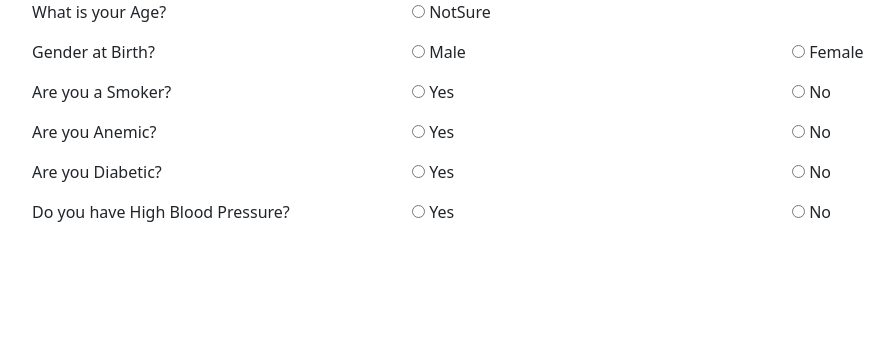
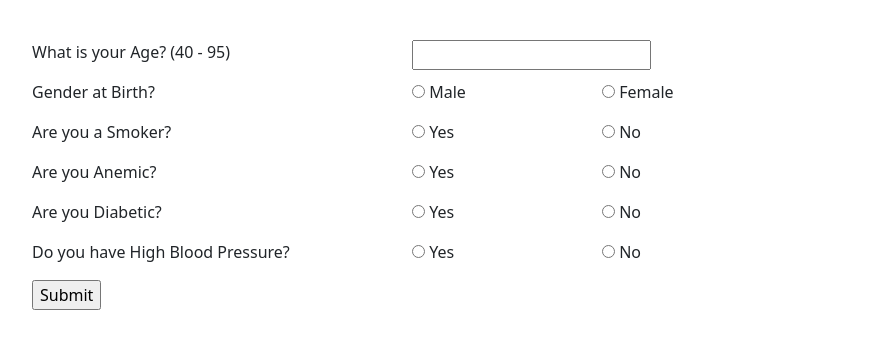
Before and after one commit to njneubauer/code_hearted, a Flask app: template templates/patient_calc.html in a window 1280 px wide. Shown: the part 56-405 px from the top of the page, without its empty margins (50-944 px from the left). Run offline with Flask 2, Linux system fonts and the light colour scheme; the template is opened without the code that fills it, so the values that code supplies are empty.

Commit message:
validation values accepted from screen

```diff
--- a/templates/patient_calc.html
+++ b/templates/patient_calc.html
@@ -8,7 +8,7 @@
   <!-- Bootstrap CSS -->
   <link href="https://cdn.jsdelivr.net/npm/bootstrap@5.0.1/dist/css/bootstrap.min.css" rel="stylesheet"
     integrity="sha384-+0n0xVW2eSR5OomGNYDnhzAbDsOXxcvSN1TPprVMTNDbiYZCxYbOOl7+AMvyTG2x" crossorigin="anonymous">
-  <link rel="stylesheet" href="./static/style.css">
+  <link rel="stylesheet" href="../static/style.css">
   <title>Heart Failure Calc</title>
 
 </head>
@@ -39,29 +39,32 @@
 
   <div class="container">
 
-    <!-- Start - Age Row  ?????  -->
+    <!-- Start - Age Row -->
+    <!-- <div class="row"> -->
+    <p>&nbsp;</p>
+    <form action="/patient_data" method="POST">
       <div class="row">
-
-      <p class="col-4"> What is your Age? </p>
-      <div class="col-4 custom-control custom-radio custom-control-inline">
-        <input type="radio" id="customRadioInline1" name="customRadioInline1" class="custom-control-input" value="1">
-        <label class="custom-control-label" for="customRadioInline1"> NotSure </label>
+        <p class="col-4"> What is your Age? (40 - 95) </p>
+        <div class="col-2 custom-control custom-radio custom-control-inline">
+          <input type="text" id="age" name="age" class="custom-control-input" value="">
+          <!-- <label class="custom-control-label" for="customRadioInline1"> NotSure </label> -->
+        </div>
       </div>
 
-    </div>
+      <!-- </div> -->
       <!-- End - Age row -->
 
       <!-- Start - Gender at Birth row -->
       <div class="row">
 
         <p class="col-4"> Gender at Birth? </p>
-      <div class="col-4 custom-control custom-radio custom-control-inline">
-        <input type="radio" id="customRadioInline1" name="customRadioInline1" class="custom-control-input" value="1">
+        <div class="col-2 custom-control custom-radio custom-control-inline">
+          <input type="radio" id="gender" name="gender" class="custom-control-input" value="1">
           <label class="custom-control-label" for="customRadioInline1">Male</label>
         </div>
 
-      <div class="col-4 custom-control custom-radio custom-control-inline">
-        <input type="radio" id="customRadioInline2" name="customRadioInline1" class="custom-control-input" value="0">
+        <div class="col-2 custom-control custom-radio custom-control-inline">
+          <input type="radio" id="gender" name="gender" class="custom-control-input" value="0">
           <label class="custom-control-label" for="customRadioInline2">Female</label>
         </div>
 
@@ -71,15 +74,15 @@
       <!-- Start - Smoker row -->
       <div class="row">
 
-      <p class="col-4"> Are you a Smoker? </p>
-      <div class="col-4 custom-control custom-radio custom-control-inline">
-        <input type="radio" id="customRadioInline1" name="customRadioInline1" class="custom-control-input" value="1">
-        <label class="custom-control-label" for="customRadioInline1">Yes</label>
+        <p class="col-4 text-right"> Are you a Smoker? </p>
+        <div class="col-2 custom-control custom-radio custom-control-inline">
+          <input type="radio" id="smoker" name="smoker" class="custom-control-input text-leftt" value="1">
+          <label class="custom-control-label text-right" for="customRadioInline3">Yes</label>
         </div>
 
-      <div class="col-4 custom-control custom-radio custom-control-inline">
-        <input type="radio" id="customRadioInline2" name="customRadioInline1" class="custom-control-input" value="0">
-        <label class="custom-control-label" for="customRadioInline2">No</label>
+        <div class="col-6 custom-control custom-radio custom-control-inline">
+          <input type="radio" id="smoker" name="smoker" class="custom-control-input text-left" value="0">
+          <label class="custom-control-label" for="customRadioInline4">No</label>
         </div>
 
       </div>
@@ -89,14 +92,14 @@
       <div class="row">
 
         <p class="col-4"> Are you Anemic? </p>
-      <div class="col-4 custom-control custom-radio custom-control-inline">
-        <input type="radio" id="customRadioInline1" name="customRadioInline1" class="custom-control-input" value="1">
-        <label class="custom-control-label" for="customRadioInline1">Yes</label>
+        <div class="col-2 custom-control custom-radio custom-control-inline">
+          <input type="radio" id="anemic" name="anemic" class="custom-control-input" value="1">
+          <label class="custom-control-label" for="customRadioInline5">Yes</label>
         </div>
 
-      <div class="col-4 custom-control custom-radio custom-control-inline">
-        <input type="radio" id="customRadioInline2" name="customRadioInline1" class="custom-control-input" value="0">
-        <label class="custom-control-label" for="customRadioInline2">No</label>
+        <div class="col-6 custom-control custom-radio custom-control-inline">
+          <input type="radio" id="anemic" name="anemic" class="custom-control-input" value="0">
+          <label class="custom-control-label" for="customRadioInline6">No</label>
         </div>
 
       </div>
@@ -106,14 +109,14 @@
       <div class="row">
 
         <p class="col-4"> Are you Diabetic? </p>
-      <div class="col-4 custom-control custom-radio custom-control-inline">
-        <input type="radio" id="customRadioInline1" name="customRadioInline1" class="custom-control-input" value="1">
-        <label class="custom-control-label" for="customRadioInline1"> Yes </label>
+        <div class="col-2 custom-control custom-radio custom-control-inline">
+          <input type="radio" id="diabetic" name="diabetic" class="custom-control-input" value="1">
+          <label class="custom-control-label" for="customRadioInline7"> Yes </label>
         </div>
 
-      <div class="col-4 custom-control custom-radio custom-control-inline">
-        <input type="radio" id="customRadioInline2" name="customRadioInline1" class="custom-control-input" value="0">
-        <label class="custom-control-label" for="customRadioInline2"> No </label>
+        <div class="col-6 custom-control custom-radio custom-control-inline">
+          <input type="radio" id="diabetic" name="diabetic" class="custom-control-input" value="0">
+          <label class="custom-control-label" for="customRadioInline8"> No </label>
         </div>
 
       </div>
@@ -123,17 +126,19 @@
       <div class="row">
 
         <p class="col-4"> Do you have High Blood Pressure? </p>
-      <div class="col-4 custom-control custom-radio custom-control-inline">
-        <input type="radio" id="customRadioInline1" name="customRadioInline1" class="custom-control-input" value="1">
-        <label class="custom-control-label" for="customRadioInline1"> Yes </label>
+        <div class="col-2 custom-control custom-radio custom-control-inline">
+          <input type="radio" id="highbp" name="highbp" class="custom-control-input" value="1">
+          <label class="custom-control-label" for="customRadioInline9"> Yes </label>
         </div>
 
-      <div class="col-4 custom-control custom-radio custom-control-inline">
-        <input type="radio" id="customRadioInline2" name="customRadioInline1" class="custom-control-input" value="0">
-        <label class="custom-control-label" for="customRadioInline2"> No </label>
+        <div class="col-6 custom-control custom-radio custom-control-inline">
+          <input type="radio" id="highbp" name="highbp" class="custom-control-input" value="0">
+          <label class="custom-control-label" for="customRadioInline10"> No </label>
         </div>
 
       </div>
+      <input type="submit">
+    </form>
     <!-- End - Hypertension -->
 
     <!-- Bootstrap Bundle with Popper -->
@@ -143,6 +148,4 @@
 
 </body>
 
-
-
 </html>
```
Also changed, not shown: judy_app.py (added, +32 -0 lines), templates/results.html (added, +66 -0 lines). Lines whose indentation alone changed are shown as unchanged.
